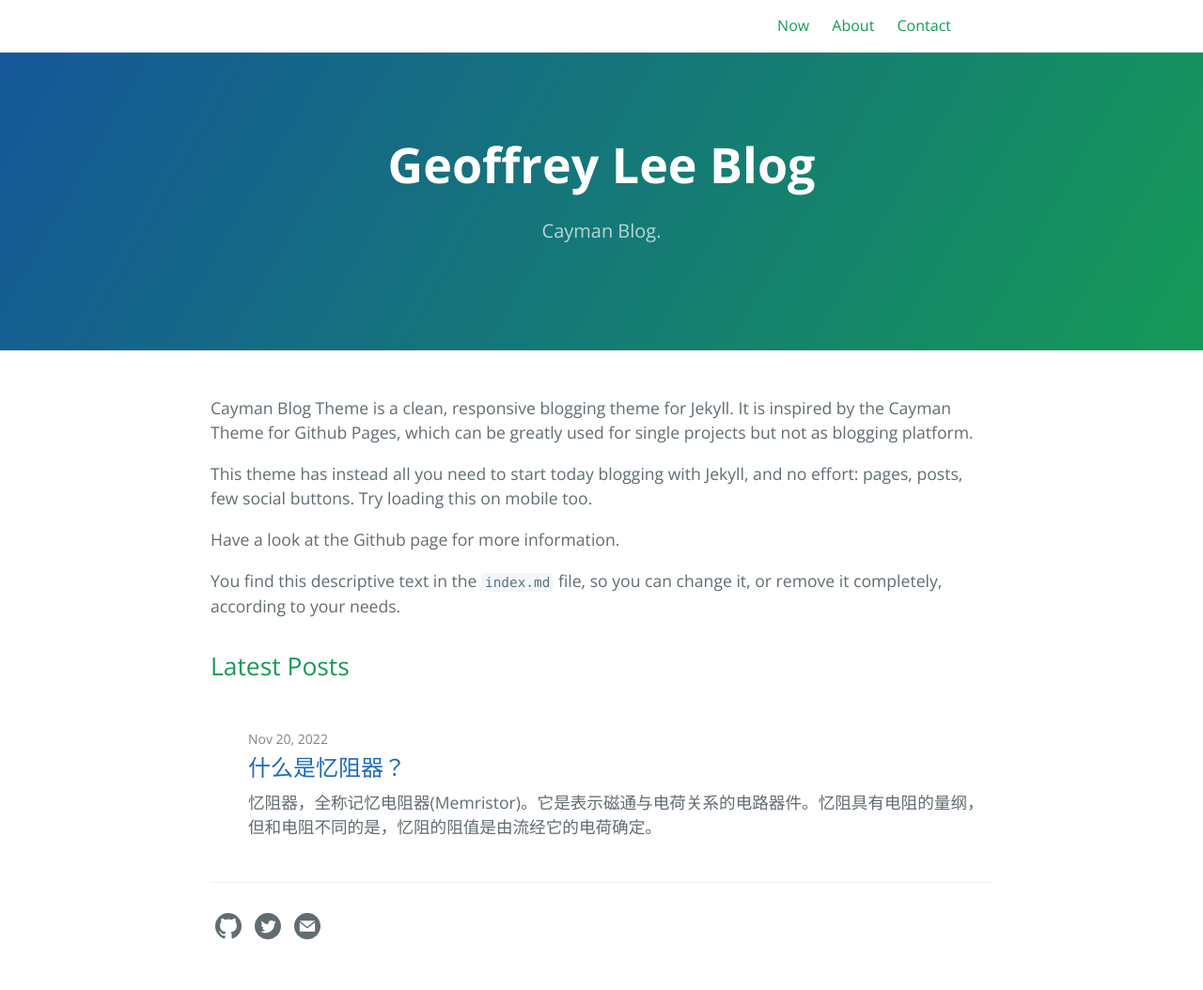
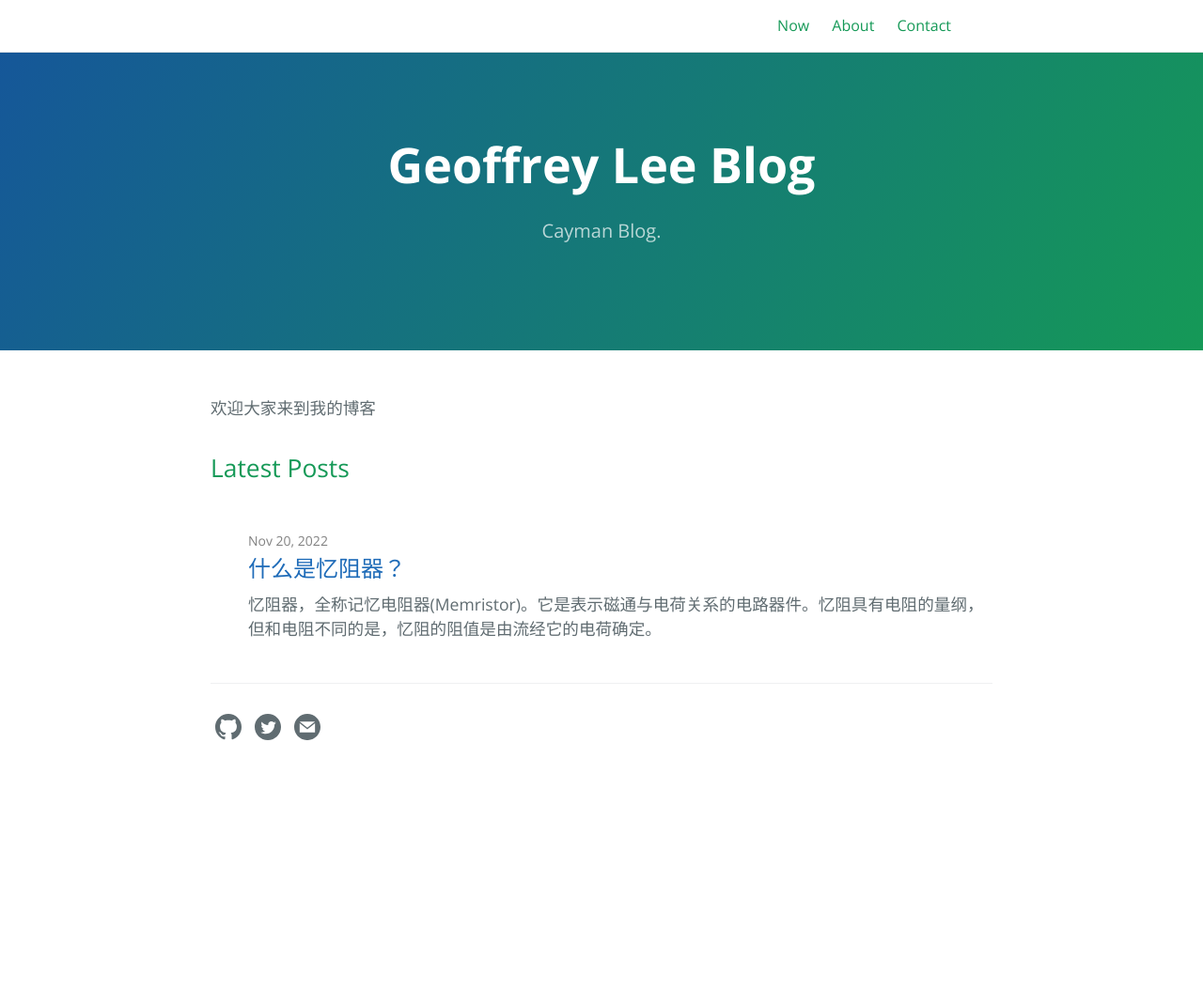
Before and after one commit to sertreet/sertreet.github.io, a Jekyll site: the page built from index.md, in a window 1280 px wide. Shown: the whole page at 94% size. Built offline with Jekyll 4.4.1, drawn with Linux system fonts in a browser that asks for light colours; after the commit the page ends 900 px from its top, so only the background shows below that.

Commit message:
Update index.md

```diff
--- a/index.md
+++ b/index.md
@@ -8,10 +8,4 @@
 layout: home
 ---
 
-Cayman Blog Theme is a clean, responsive blogging theme for Jekyll. It is inspired by the Cayman Theme for Github Pages, which can be greatly used for single projects but not as blogging platform.
-
-This theme has instead all you need to start today blogging with Jekyll, and no effort: pages, posts, few social buttons. Try loading this on mobile too.
-
-Have a look at the Github page for more information.
-
-You find this descriptive text in the `index.md` file, so you can change it, or remove it completely, according to your needs.
+欢迎大家来到我的博客
```
